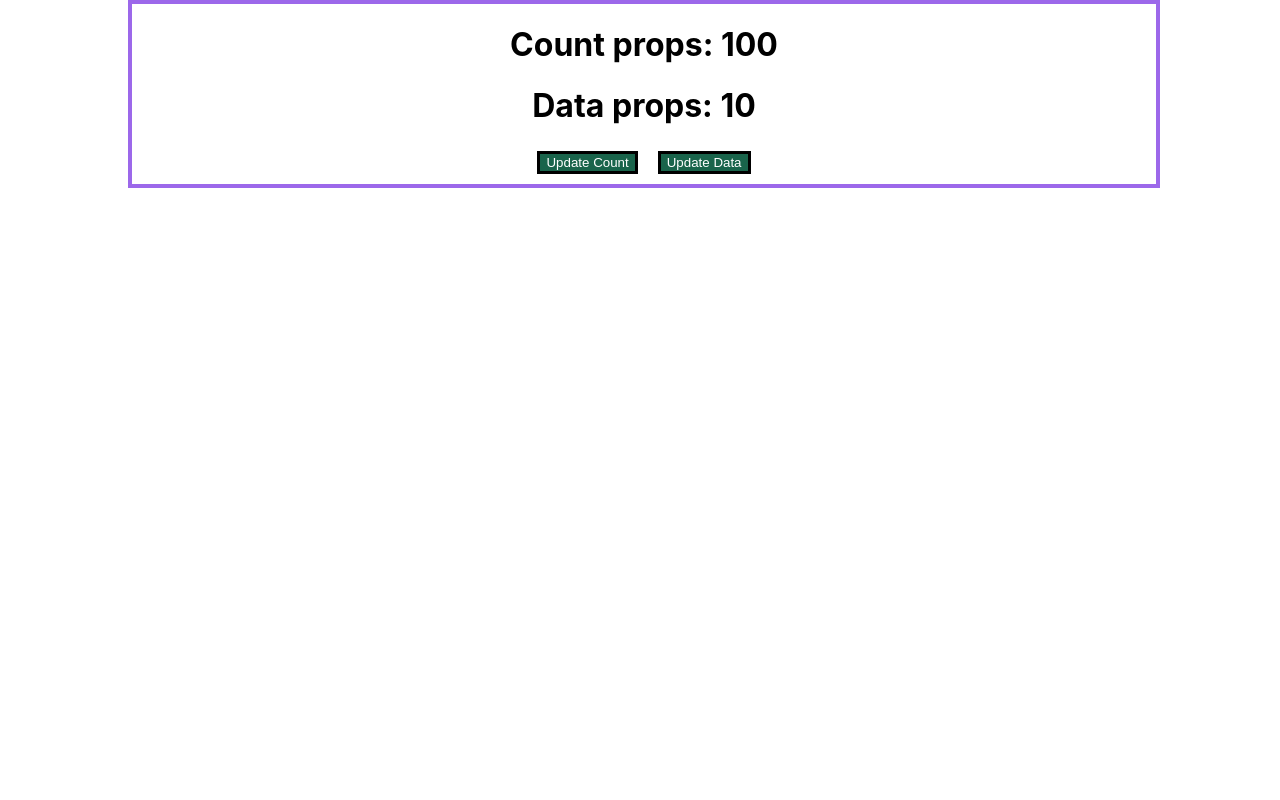
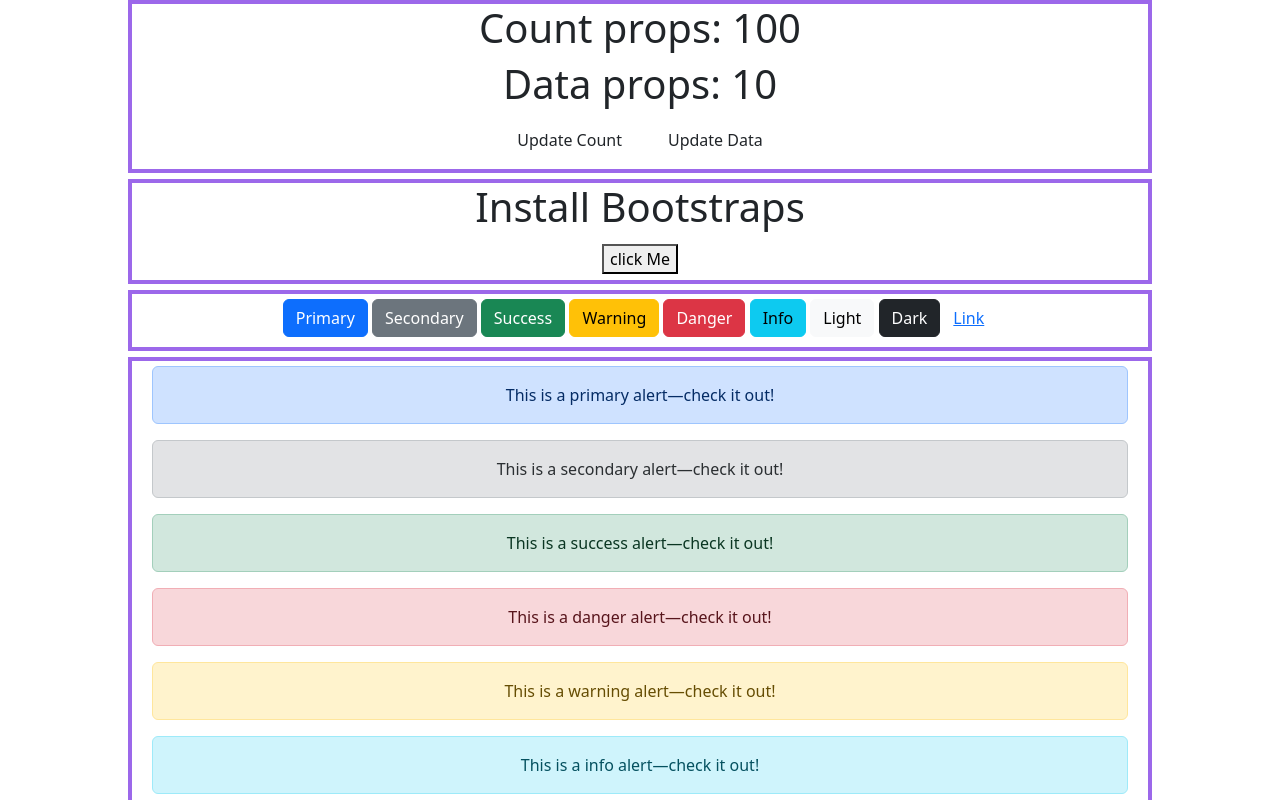
Before and after one commit to surendra960/UseEffects, a React (Create React App) app: page / in a window 1280 px wide. Shown: the top 800 px of the page. Built offline with nearby package versions, Linux system fonts and the light colour scheme.

Commit message:
Bootstrap practice

```diff
--- a/package.json
+++ b/package.json
@@ -6,7 +6,9 @@
     "@testing-library/jest-dom": "^5.17.0",
     "@testing-library/react": "^13.4.0",
     "@testing-library/user-event": "^13.5.0",
+    "bootstrap": "^5.3.0",
     "react": "^18.2.0",
+    "react-bootstrap": "^2.8.0",
     "react-dom": "^18.2.0",
     "react-scripts": "5.0.1",
     "web-vitals": "^2.1.4"
--- a/src/App.css
+++ b/src/App.css
@@ -88,3 +88,13 @@
 .leftM{
   margin-left: 20px;
 }
+.marginTop{
+  margin-top: .5%;
+}
+.marginBottem{
+  margin-bottom: 0.5%;
+}
+.Alerts{
+  margin-left: 2%;
+  margin-right: 2%;
+}
--- a/src/App.js
+++ b/src/App.js
@@ -1,11 +1,13 @@
 
 import './App.css';
 import UseEffect from './UseEffect';
+import Bootstrap from './Bootstrap';
 
 function App() {
   return (
     <div className="App">
       <UseEffect/>
+      <Bootstrap/>
     </div>
   );
 }
--- /dev/null
+++ b/src/Bootstrap.js
@@ -0,0 +1,45 @@
+import React from 'react'
+import { Button } from 'react-bootstrap';
+import Alert from 'react-bootstrap/Alert';
+
+function Bootstrap() {
+  return (
+    <div>
+    <div className='box marginTop'>
+        <h1>Install Bootstraps</h1>
+        <button onClick={()=> alert("Hello")} className='marginTop marginBottem'>click Me</button>
+    </div>
+    <div className='box Buttons marginTop margiBottem '>
+    <Button variant="primary">Primary</Button>{' '}
+      <Button variant="secondary">Secondary</Button>{' '}
+      <Button variant="success">Success</Button>{' '}
+      <Button variant="warning">Warning</Button>{' '}
+      <Button variant="danger">Danger</Button>{' '}
+      <Button variant="info">Info</Button>{' '}
+      <Button variant="light">Light</Button>{' '}
+      <Button variant="dark">Dark</Button>
+      <Button variant="link">Link</Button>
+    </div>
+    <div className='box  marginTop margiBottem '>
+        <div className='Alerts marginTop'>
+    {[
+        'primary',
+        'secondary',
+        'success',
+        'danger',
+        'warning',
+        'info',
+        'light',
+        'dark',
+      ].map((variant) => (
+        <Alert key={variant} variant={variant}>
+          This is a {variant} alert—check it out!
+        </Alert>
+      ))}
+      </div>
+    </div>
+    </div>
+  )
+}
+
+export default Bootstrap
--- a/src/index.js
+++ b/src/index.js
@@ -3,6 +3,7 @@
 import './index.css';
 import App from './App';
 import reportWebVitals from './reportWebVitals';
+import 'bootstrap/dist/css/bootstrap.min.css';
 
 const root = ReactDOM.createRoot(document.getElementById('root'));
 root.render(
```
Also changed, not shown: 1 other file (tests, documents, lock files or other folders).
